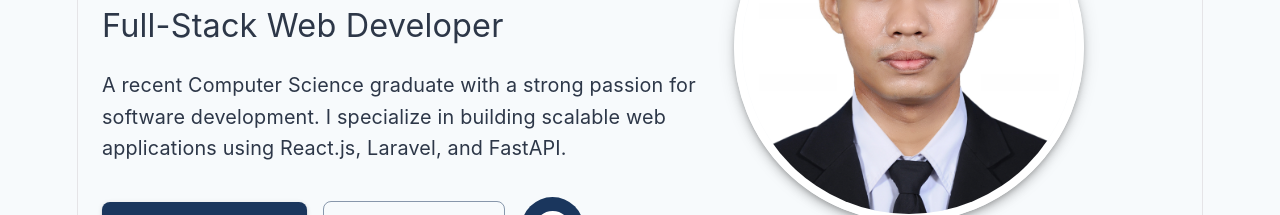
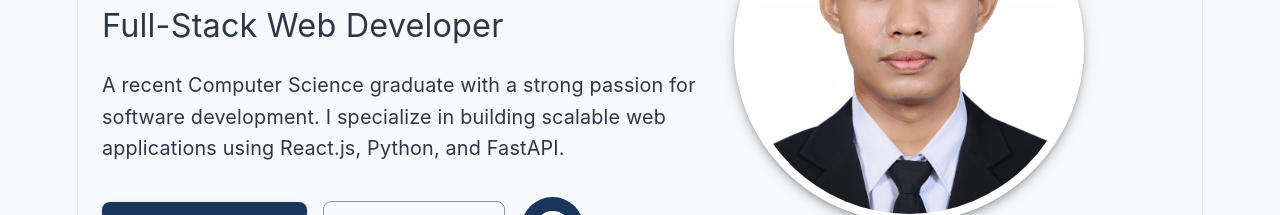
Before and after one commit to BaTh21/Portfolio-SAMBATH, a React (Vite) app: page / in a window 1280 px wide. Shown: the part 338-553 px from the top of the page. Built offline with nearby package versions, Linux system fonts and the light colour scheme.

Commit message:
Update Hero.jsx

```diff
--- a/src/sections/Hero.jsx
+++ b/src/sections/Hero.jsx
@@ -34,7 +34,7 @@ const Hero = () => {
                         </Typography>
 
                         <Typography variant="body1" color="text.secondary" paragraph sx={{ mb: 4, fontSize: '1.1rem', maxWidth: '600px', mx: { xs: 'auto', md: 0 }, lineHeight: 1.6 }}>
-                            A recent Computer Science graduate with a strong passion for software development. I specialize in building scalable web applications using React.js, Laravel, and FastAPI.
+                            A recent Computer Science graduate with a strong passion for software development. I specialize in building scalable web applications using React.js, Python, and FastAPI.
                         </Typography>
 
                         <Box sx={{ display: 'flex', alignItems: 'center', gap: 2, justifyContent: { xs: 'center', md: 'flex-start' } }}>
```
